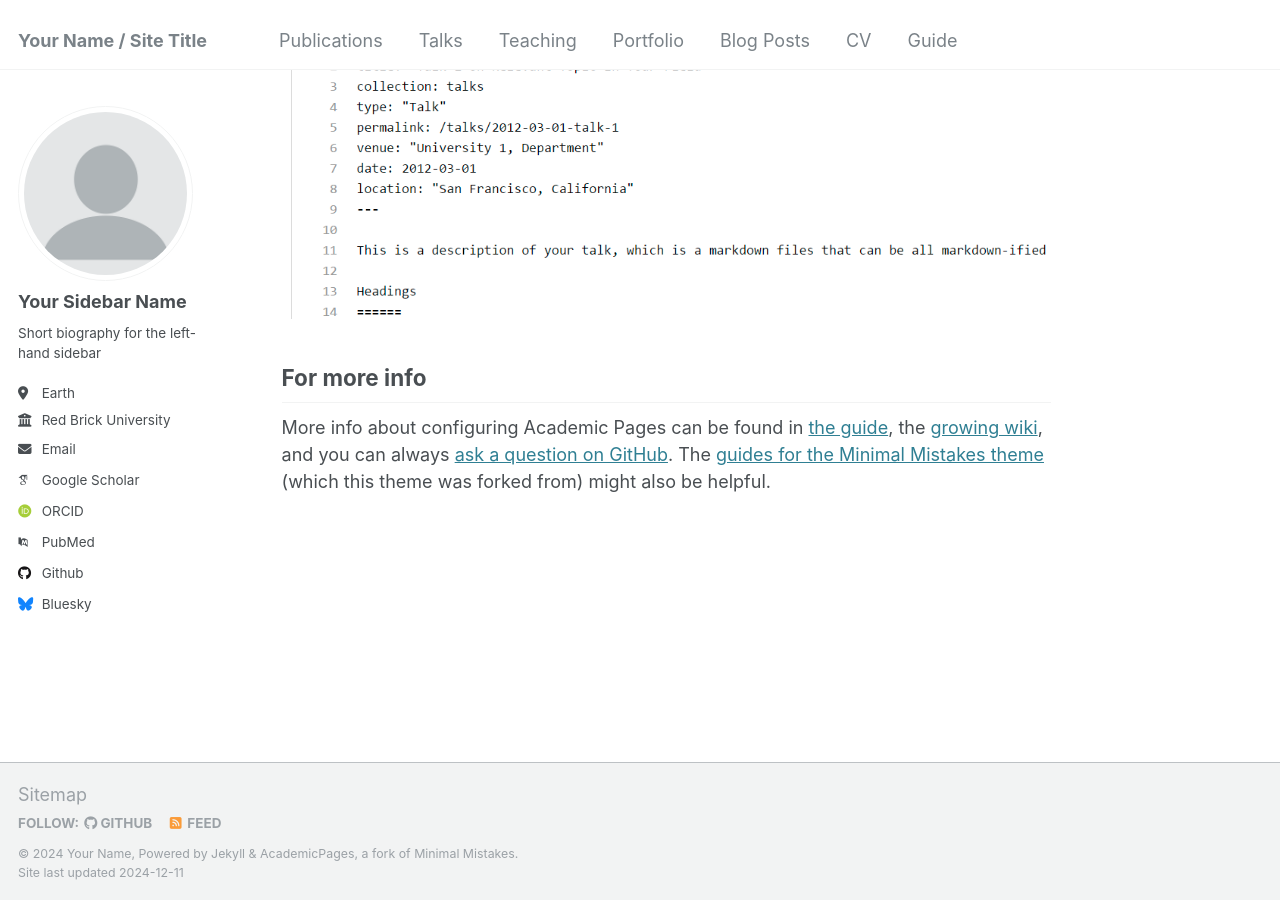
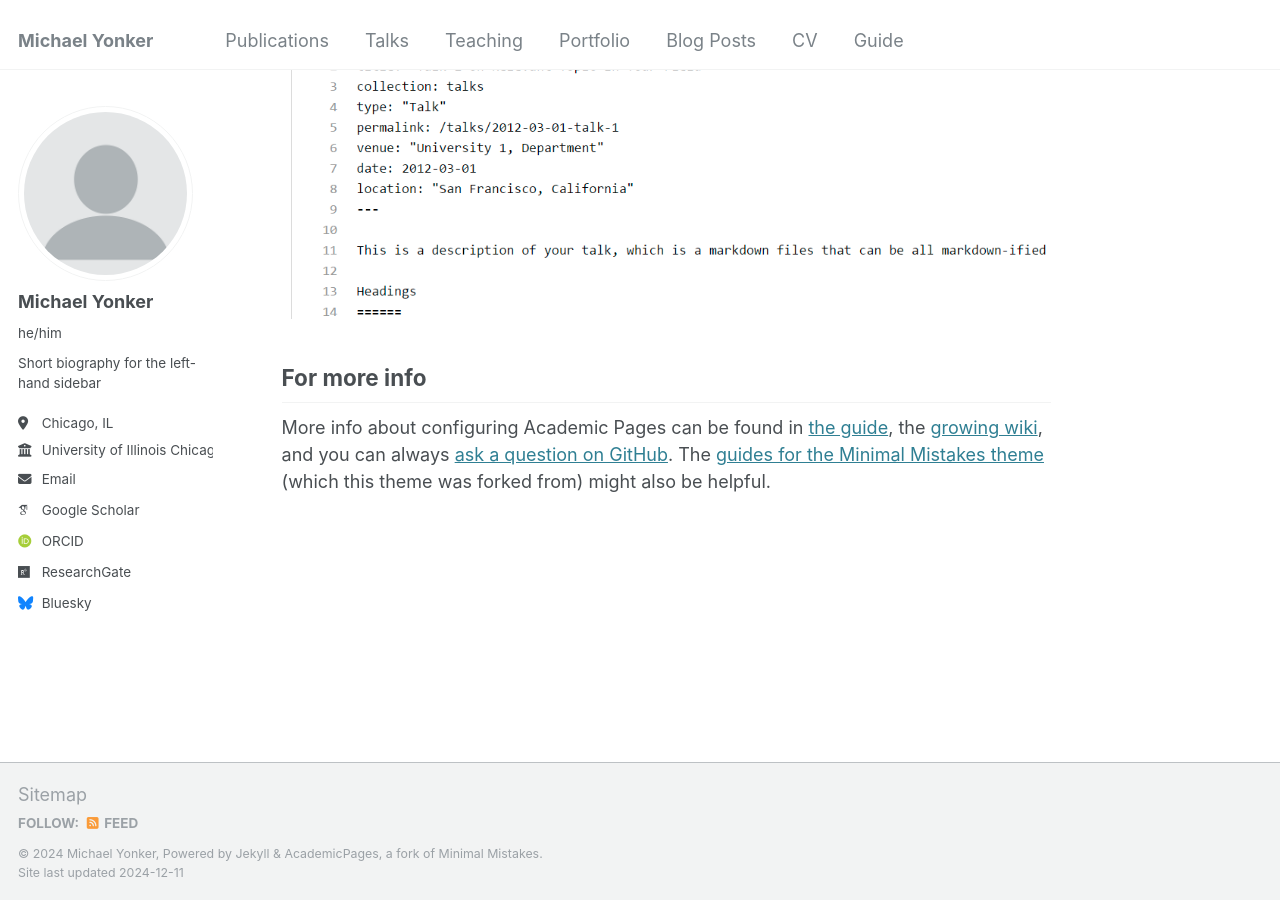
Before and after one commit to yonkaadonk/yonkaadonk.github.io, a Jekyll site: the page built from _pages/about.md, in a window 1280 px wide and 900 px high, scrolled down 2643 px. Built offline with Jekyll 4.4.1, drawn with Linux system fonts in a browser that asks for light colours; some web fonts are replaced.

Commit message:
Update _config.yml

```diff
--- a/_config.yml
+++ b/_config.yml
@@ -8,13 +8,13 @@
 
 # Basic Site Settings
 locale                   : "en-US"
-title                    : "Your Name / Site Title"
+title                    : "Michael Yonker"
 title_separator          : "-"
-name                     : &name "Your Name"
-description              : &description "personal description"
+name                     : &name "Michael Yonker"
+description              : &description ""
 url                      : https://yonkaadonk.github.io # the base hostname & protocol for your site e.g. "https://[your GitHub username].github.io"
 baseurl                  : "" # the subpath of your site, e.g. "/blog"
-repository               : "academicpages/academicpages.github.io"
+repository               : "yonkaadonk/yonkaadonk.github.io"
 
 # Site Author - The following control what appear as part of the author content on the side bar.
 #               If a field is blank the icon and link will not appear, otherwise it will be shown.
@@ -22,34 +22,34 @@ repository               : "academicpages/academicpages.github.io"
 author:
   # Biographic information
   avatar           : "profile.png"
-  name             : "Your Sidebar Name"
-  pronouns         : # example: "she/her"
+  name             : "Michael Yonker"
+  pronouns         : "he/him"
   bio              : "Short biography for the left-hand sidebar"
-  location         : "Earth"
-  employer         : "Red Brick University"
+  location         : "Chicago, IL"
+  employer         : "University of Illinois Chicago"
   uri              : # URL
-  email            : "none@example.org"
+  email            : "myonke2@uic.edu"
 
   # Academic websites
   arxiv            : # URL - Update with the correct link to your profile
-  googlescholar    : "https://scholar.google.com/citations?user=PS_CX0AAAAAJ"
+  googlescholar    : "https://scholar.google.com/citations?user=YK1L_1UAAAAJ&hl=en"
   impactstory      : # URL
-  orcid            : "http://orcid.org/yourorcidurl"
+  orcid            : "https://orcid.org/0000-0002-2344-0717"
   semantic         : # URL
-  pubmed           : "https://www.ncbi.nlm.nih.gov/pubmed/?term=john+snow"
-  researchgate     : # URL
+  pubmed           : #
+  researchgate     : https://www.researchgate.net/profile/Michael-Yonker
   scopus           : # URL
 
   # Repositories and software development
   bitbucket        : # Username - Update with your username on the site
   codepen          : # Username
   dribbble         : # Username
-  github           : "academicpages"
+  github           : #
   kaggle           : # Username
   stackoverflow    : # User number or user number and name (i.e., use "1" or "1/jeff-atwood")
 
   # Social media
-  bluesky          : "bsky.app" # Replace this with you Bluesky username
+  bluesky          : "yonkaadonk.bsky.social" # Replace this with you Bluesky username
   facebook         : # Username
   flickr           : # Username
   foursquare       : # Username
@@ -130,7 +130,7 @@ yandex_site_verification :
 
 # Social Sharing
 twitter:
-  username               : &twitter
+  username               :
 facebook:
   username               :
   app_id                 :
```
